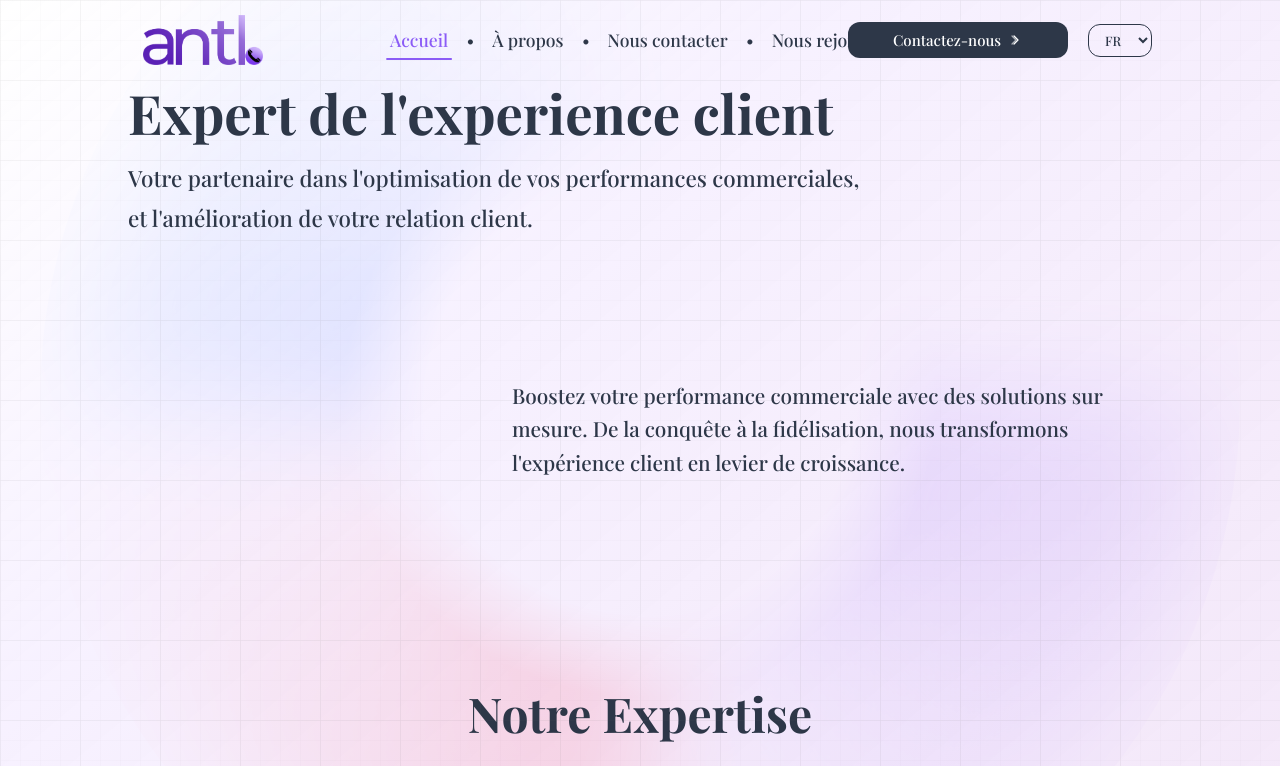
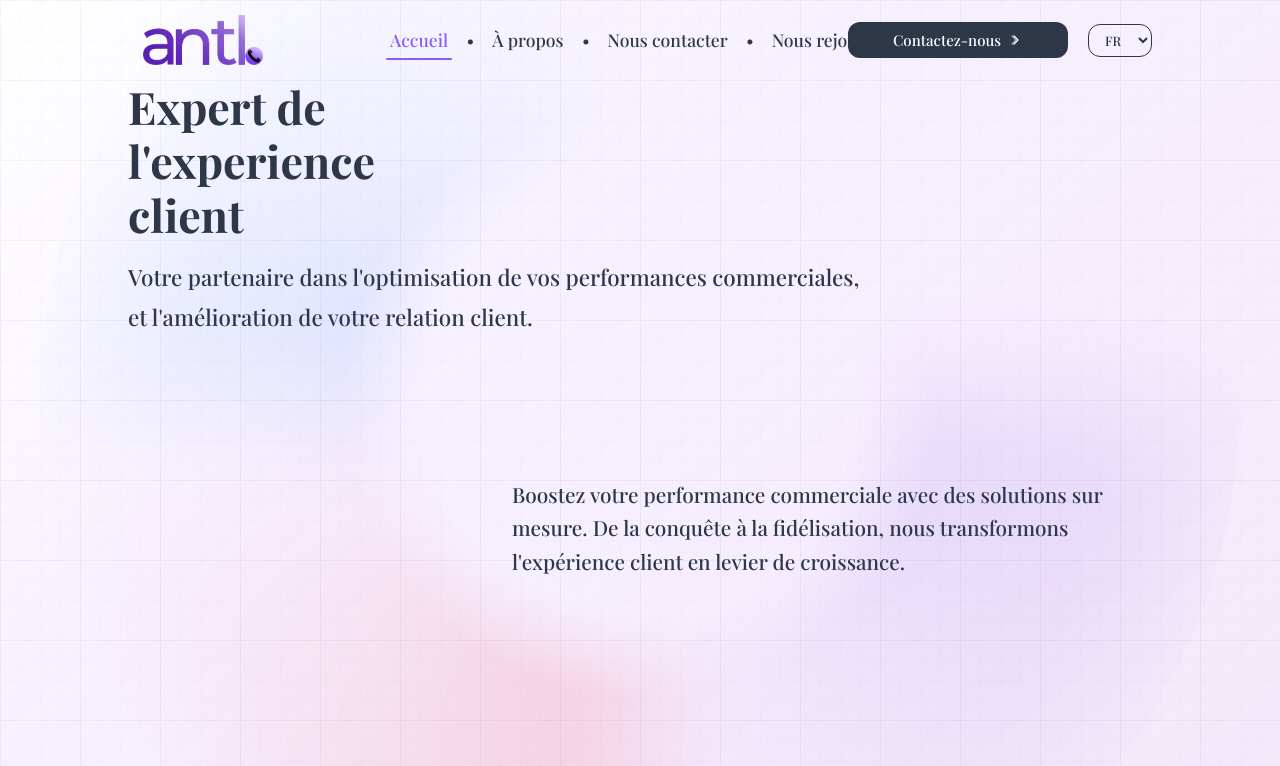
Before and after one commit to ANTL-software/external_website, a React (Vite) app: page / in a window 1280 px wide. Shown: the top 766 px of the page. Built offline with nearby package versions, Linux system fonts and the light colour scheme; a web font is replaced by a local one.

Commit message:
style: adjust h1 font size and width in heroSection for improved layout

```diff
--- a/src/components/heroSection/heroSection.scss
+++ b/src/components/heroSection/heroSection.scss
@@ -17,11 +17,11 @@
 }
 
 #heroSectionComponent h1 {
-    font-size: clamp(2rem, 3vw + 1rem, 4rem);
+    font-size: clamp(1.8rem, 2.5vw + 0.8rem, 3rem);
     font-weight: vars.$font-weight-bold;
     color: vars.$text-color;
     margin-bottom: -.3em;
-    width: 74%;
+    width: 27%;
 }
 
 #heroSectionComponent blockquote {
```
